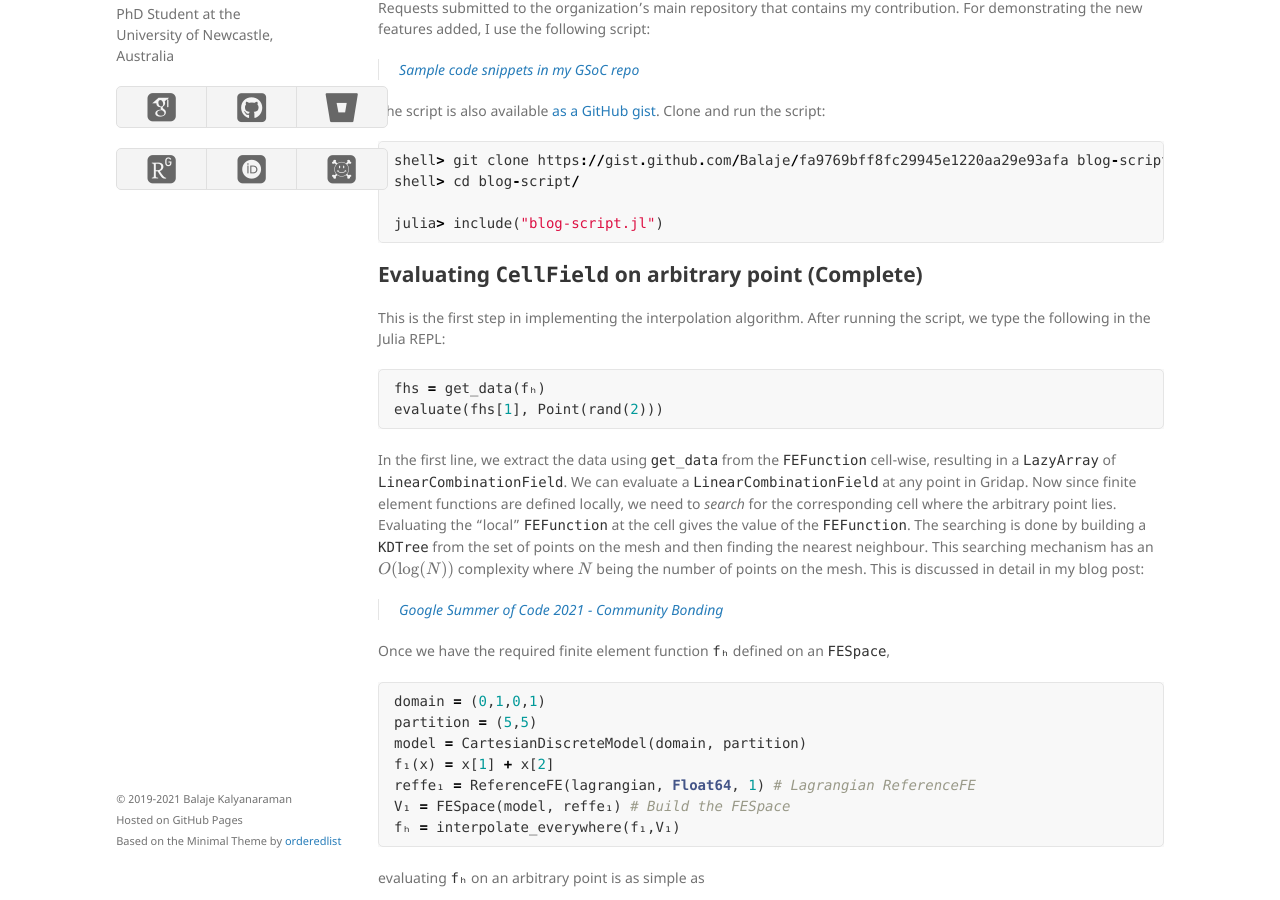
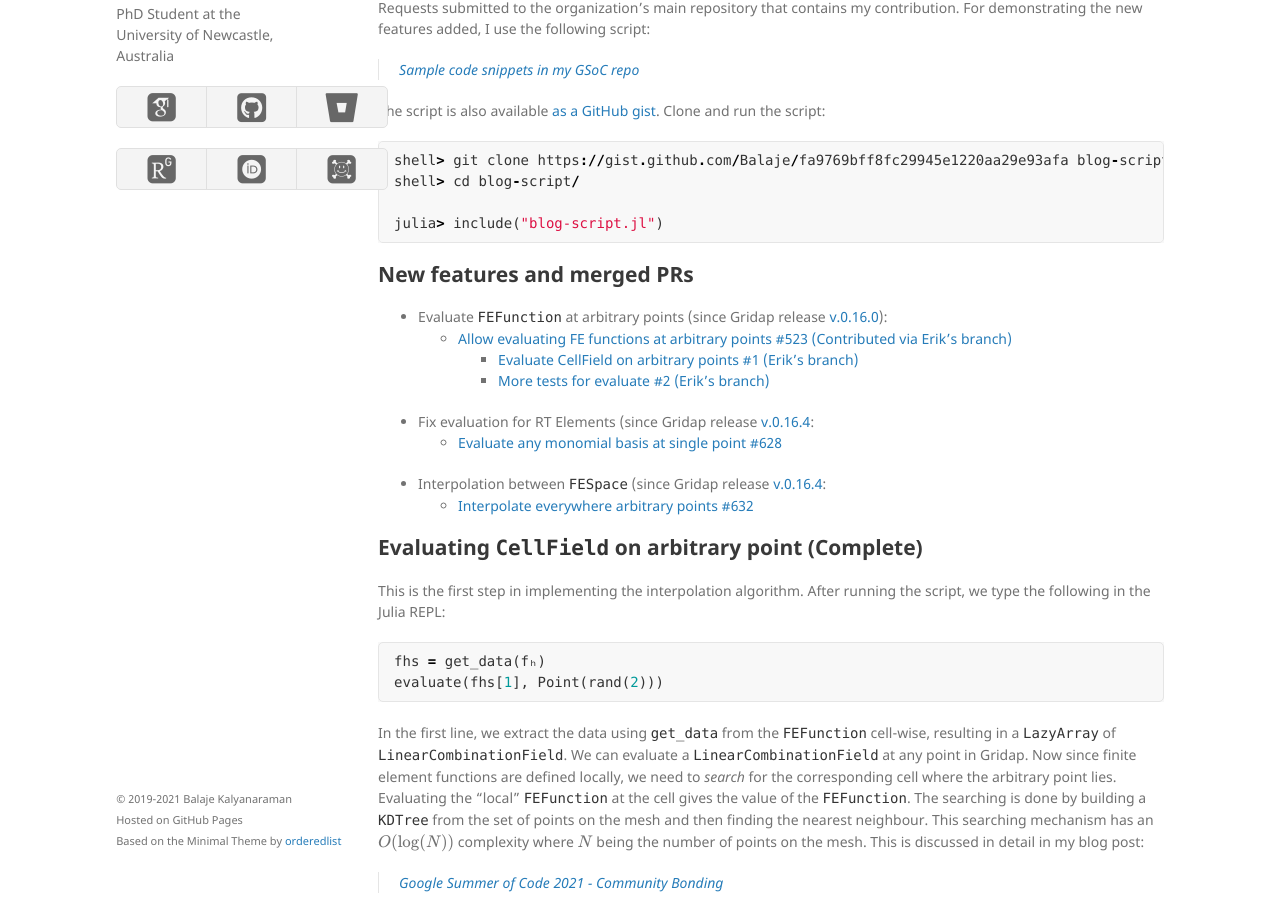
Before and after one commit to Balaje/balaje.github.io, a Jekyll site: the page built from _posts/2021-08-20-Wrapping-up.md, in a window 1280 px wide and 900 px high, scrolled down 307 px. Built offline with Jekyll 4.4.1, drawn with Linux system fonts in a browser that asks for light colours; nearby versions of some CDN libraries; some web fonts are replaced; formulas are drawn with MathJax 3; some of the changed text lies outside the part shown.

Commit message:
Update Eric's Comments

````diff
--- a/_posts/2021-08-20-Wrapping-up.md
+++ b/_posts/2021-08-20-Wrapping-up.md
@@ -28,6 +28,22 @@ shell> cd blog-script/
 
 julia> include("blog-script.jl")
 ```
+
+## New features and merged PRs
+
+- Evaluate `FEFunction` at arbitrary points (since Gridap release [v.0.16.0](https://github.com/gridap/Gridap.jl/releases/tag/v0.16.0)):
+  - [Allow evaluating FE functions at arbitrary points #523 (Contributed
+  via Erik's branch)](https://github.com/gridap/Gridap.jl/pull/523#issuecomment-851219490)
+      - [Evaluate CellField on arbitrary points #1 (Erik's branch)](https://github.com/eschnett/Gridap.jl/pull/1)
+      - [More tests for evaluate #2 (Erik's
+    branch)](https://github.com/eschnett/Gridap.jl/pull/2)
+
+- Fix evaluation for RT Elements (since Gridap release [v.0.16.4](https://github.com/gridap/Gridap.jl/releases/tag/v0.16.4):
+  - [Evaluate any monomial basis at single point
+  #628](https://github.com/gridap/Gridap.jl/pull/628)
+
+- Interpolation between `FESpace` (since Gridap release [v.0.16.4](https://github.com/gridap/Gridap.jl/releases/tag/v0.16.4):
+  - [Interpolate everywhere arbitrary points #632](https://github.com/gridap/Gridap.jl/pull/632)
 
 ## Evaluating `CellField` on arbitrary point (Complete)
 
````
Also changed, not shown: other parts of _posts/2021-08-20-Wrapping-up.md (+0 -16 lines).
